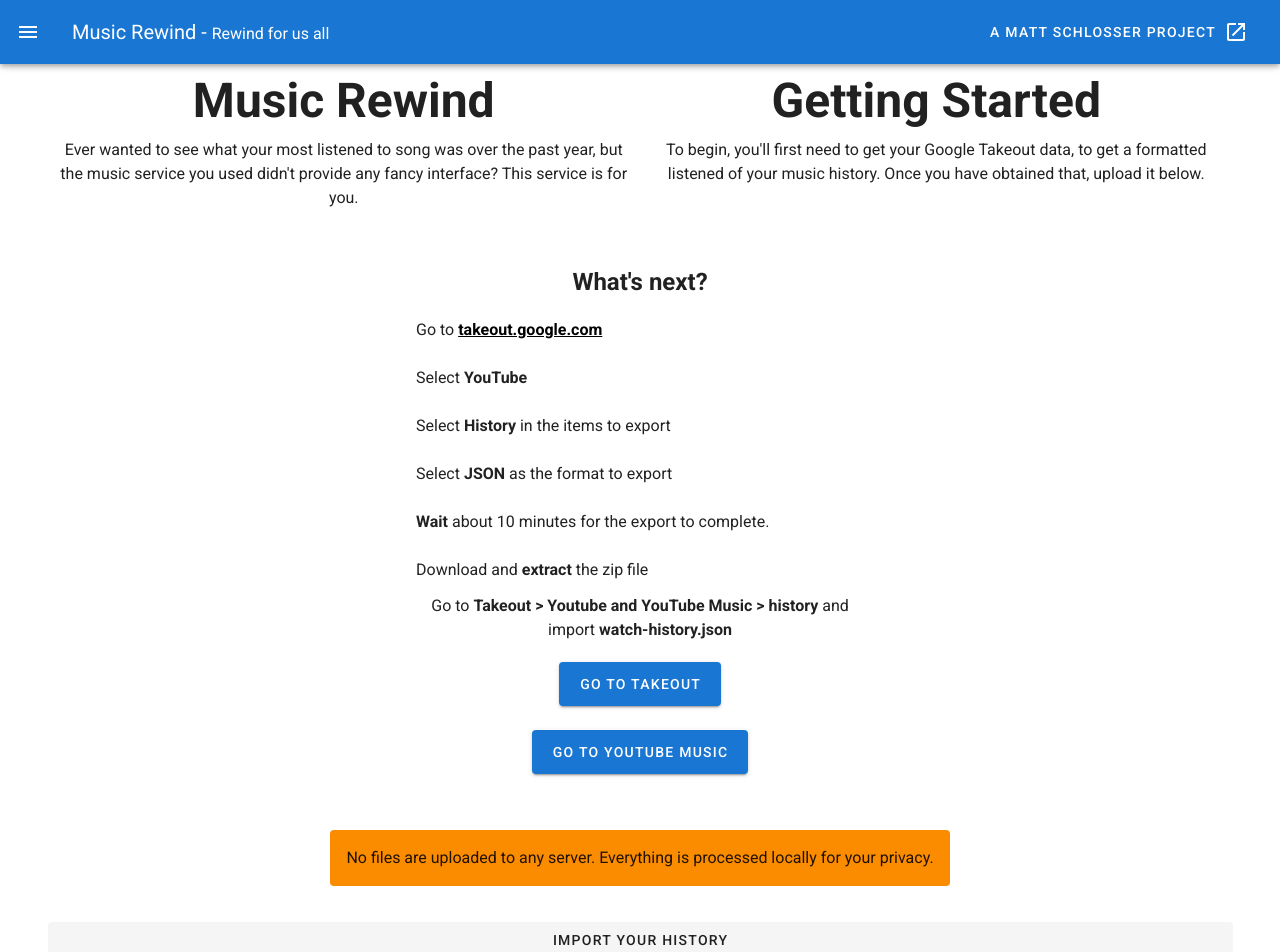
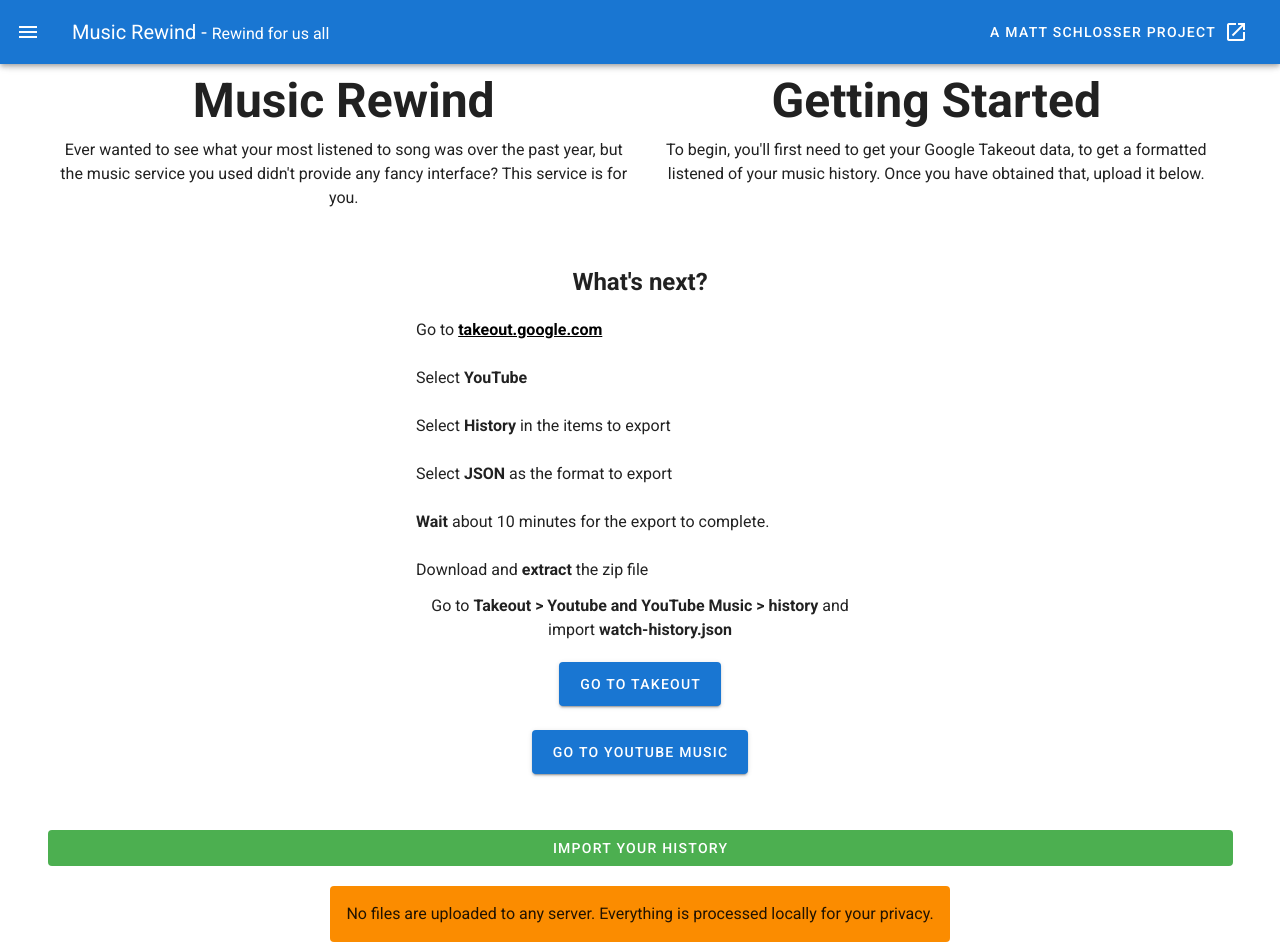
Before and after one commit to mattschlosser/music-rewind, a Vue app: page / in a window 1280 px wide. Shown: the top 952 px of the page. Built offline with nearby package versions, Linux system fonts and the light colour scheme.

Commit message:
Make is pretty

```diff
--- a/src/components/About.vue
+++ b/src/components/About.vue
@@ -1,32 +1,25 @@
 <template>
   <v-container>
-
-    <v-row class="text-center">
-
-      <v-col class="mb-4">
+    <v-row class="text-center" v-if="!songs.length">
+      <v-col cols='12' xs='12' lg='6' class="mb-4">
         <h1 class="display-2 font-weight-bold mb-3">
           Music Rewind
         </h1>
-
         <p class="subheading font-weight-regular">
           Ever wanted to see what your most listened to song was over the past year,
           but the music service you used didn't provide any fancy interface? This
           service is for you.
         </p>
       </v-col>
-
-
-      <v-col class="mb-4">
+      <v-col cols='12' xs='12' lg='6' class="mb-4">
         <h2 class="display-2 font-weight-bold mb-3">
           Getting Started
         </h2>
-
         <p class="subheading font-weight-regular">
           To begin, you'll first need to get your Google Takeout data, to get a formatted listened
           of your music history. Once you have obtained that, upload it below.
         </p>
       </v-col>
-
       <v-col
         class="mb-5"
         cols="12"
@@ -34,17 +27,8 @@
         <h2 class="headline font-weight-bold mb-3">
           What's next?
         </h2>
-
         <v-row justify="center" >
-          <v-col cols="12" v-if="songs.length">
-            <v-select
-              v-model="currentYear"
-              :items="years"
-              label="Standard"
-            ></v-select>
-            <songs :songs="currentYearSongs"/>
-          </v-col>
-          <v-list v-else max-width="480px">
+          <v-list  max-width="480px">
             <v-list-item right>
               <div>
               Go to <b><a class="black--text" href="https://takeout.google.com">takeout.google.com</a></b>
@@ -113,14 +97,24 @@
           <v-alert v-if="error" color="error">
             {{error}}
           </v-alert>
+          <v-btn block depressed color="success" class="mt-5" @click="$refs.file.click()">
+            import your history
+          </v-btn>
           <v-alert prominent class="warning mt-5">
             No files are uploaded to any server. Everything is processed locally for your privacy.
           </v-alert>
           <input type="file" ref="file" @change="parseFile" style="display: none"/>
-          <v-btn block depressed primary class="mt-5" @click="$refs.file.click()">
-            import your history
-          </v-btn>
         </v-row>
+      </v-col>
+    </v-row>
+    <v-row>
+      <v-col cols="12" v-if="songs.length">
+        <v-select
+          v-model="currentYear"
+          :items="years"
+          label="For Year"
+        ></v-select>
+        <songs :songs="currentYearSongs"/>
       </v-col>
     </v-row>
   </v-container>
@@ -172,6 +166,7 @@
               });
               this.songs = history;
               this.years = _.uniq(history.map(e => (new Date(e.time).getFullYear().toString())));
+              this.currentYear = this.years[0];
               this.countedSongs = _.countBy(this.songs, 'titleUrl');
               this.keyedSongs = _.keyBy(this.songs, 'titleUrl');
               this.totalSongs = this.computeTotalSongs();
--- a/src/components/Songs.vue
+++ b/src/components/Songs.vue
@@ -1,7 +1,7 @@
 <template>
     <div>
-        <v-row>
-            <v-col lg='4' sm='12'>
+        <v-row class='text-center'>
+            <v-col xs='12' cols='12'>
                 <v-alert color="success" v-if="totalSongPlays">
                     <span class="headline">
                         <span class="text-uppercase">{{ totalSongs }}</span><br/>
@@ -9,7 +9,7 @@
                     </span><br/>
                 </v-alert>
             </v-col>
-            <v-col lg='4' sm='12'>
+            <v-col  xs='12' cols='12'>
                 <v-alert color="blue" v-if="totalSongPlays">
                     <span class="headline">
                         <span class="text-uppercase">{{ totalSongPlays }}</span><br/>
@@ -17,7 +17,7 @@
                     </span><br/>
                 </v-alert>
             </v-col>
-            <v-col lg='4' sm='12'>
+            <v-col xs='12' cols='12'>
                 <v-alert cols='4' color="pink" v-if="totalSongPlays">
                     <span class="headline">
                         <span class="text-uppercase">{{ totalSongPlays * 3 }}</span><br/>
```
